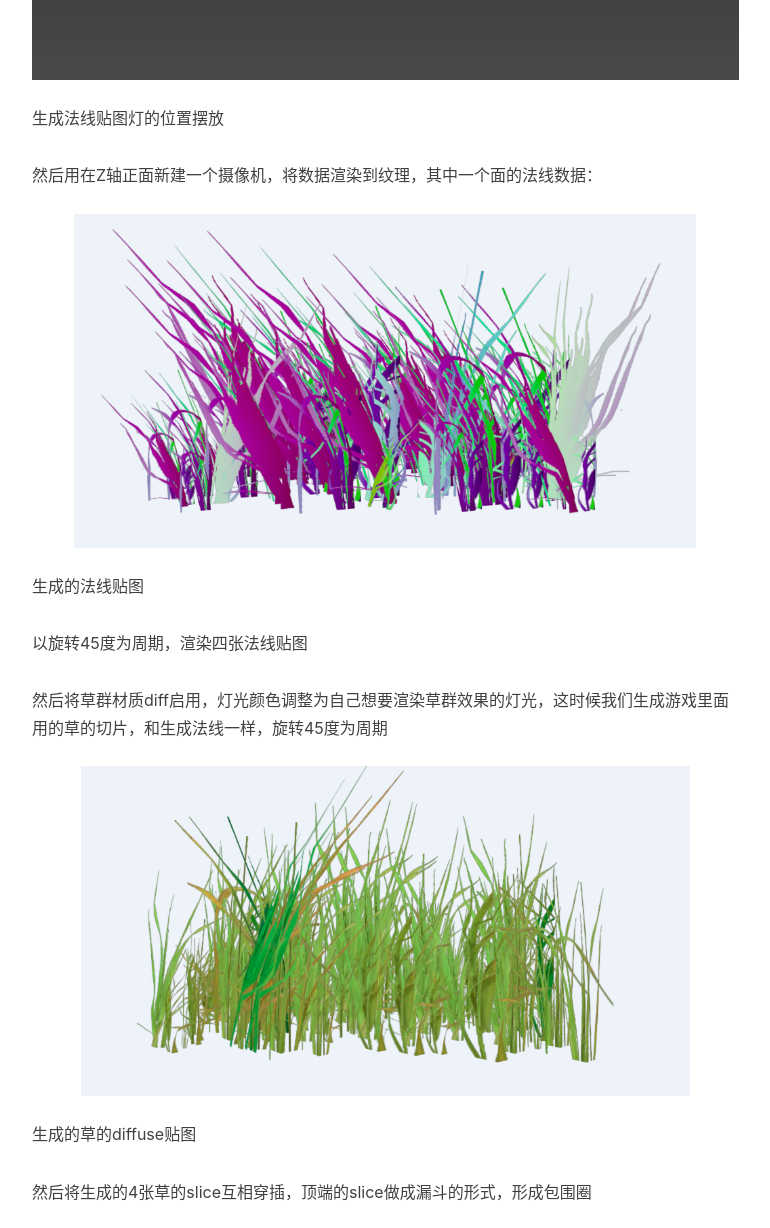
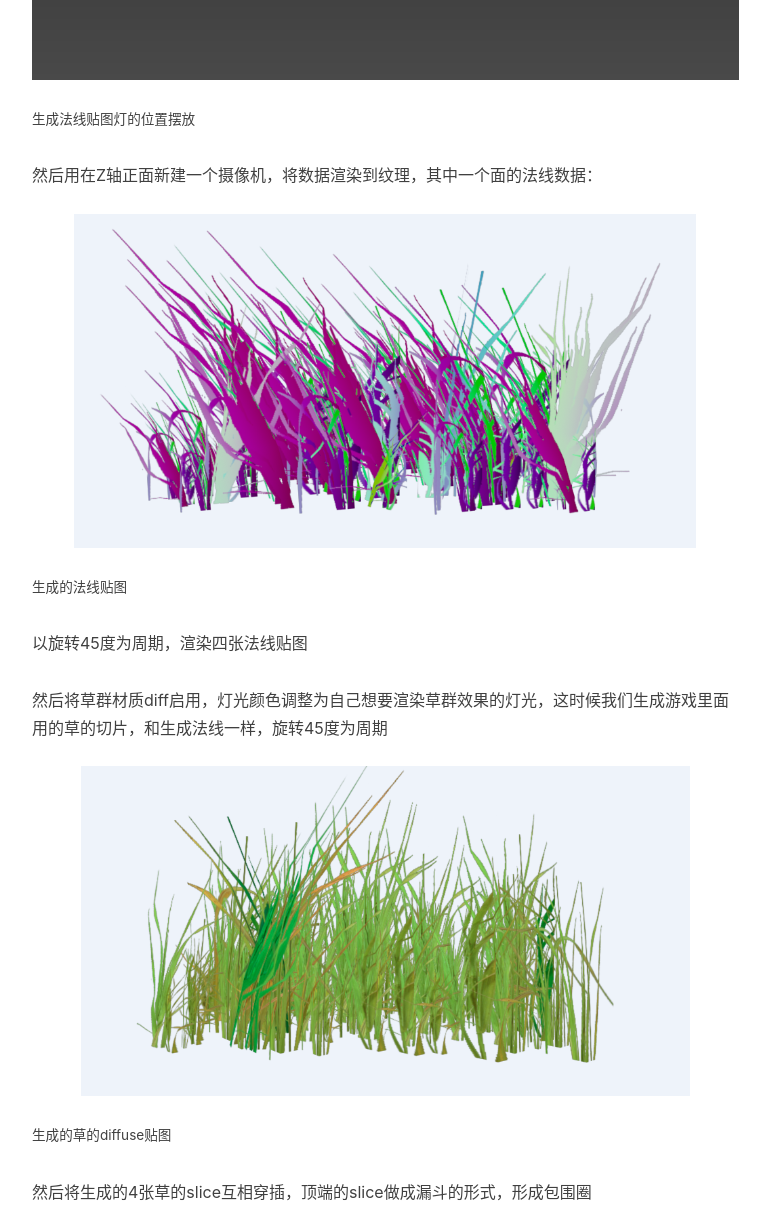
Before and after one commit to WindyPaper/windypaper.github.io, a Jekyll site: the page built from _posts/2017-05-31-UE4_Grass.markdown, in a window 1280 px wide. Shown: the part 1611-2839 px from the top of the page, without its empty margins (233-1003 px from the left). Built offline with Jekyll 4.4.1, drawn with Linux system fonts in a browser that asks for light colours; nearby versions of some CDN libraries; comment, search, counter and statistics services are not loaded.

Commit message:
Add ue4 grass

```diff
--- a/_posts/2017-05-31-UE4_Grass.markdown
+++ b/_posts/2017-05-31-UE4_Grass.markdown
@@ -18,25 +18,25 @@ tags:
 同理，y轴也一样，但是颜色是采用绿色(0, 255, 0)的射灯
 
 ![](http://windypaper.github.io/img/UE4_grass/grass_generate_normal.png)
-生成法线贴图灯的位置摆放
+<small>生成法线贴图灯的位置摆放</small>
 
 然后用在Z轴正面新建一个摄像机，将数据渲染到纹理，其中一个面的法线数据：
 ![](http://windypaper.github.io/img/UE4_grass/grass_normal_map.png)
-生成的法线贴图
+<small>生成的法线贴图</small>
 
 以旋转45度为周期，渲染四张法线贴图
 
 然后将草群材质diff启用，灯光颜色调整为自己想要渲染草群效果的灯光，这时候我们生成游戏里面用的草的切片，和生成法线一样，旋转45度为周期
 ![](http://windypaper.github.io/img/UE4_grass/grass_diff.png)
-生成的草的diffuse贴图
+<small>生成的草的diffuse贴图</small>
 
 然后将生成的4张草的slice互相穿插，顶端的slice做成漏斗的形式，形成包围圈
 ![](http://windypaper.github.io/img/UE4_grass/grass_slices.png)
-草的slices互相穿插
+<small>草的slices互相穿插</small>
 
 导入UE4之后，将UE4的材质类型设置为：
 ![](http://windypaper.github.io/img/UE4_grass/UE4_mat_type.png)
-UE4的材质类型
+<small>UE4的材质类型</small>
 
 设置法线强度：
 ![](http://windypaper.github.io/img/UE4_grass/normal_mat.png)
```
